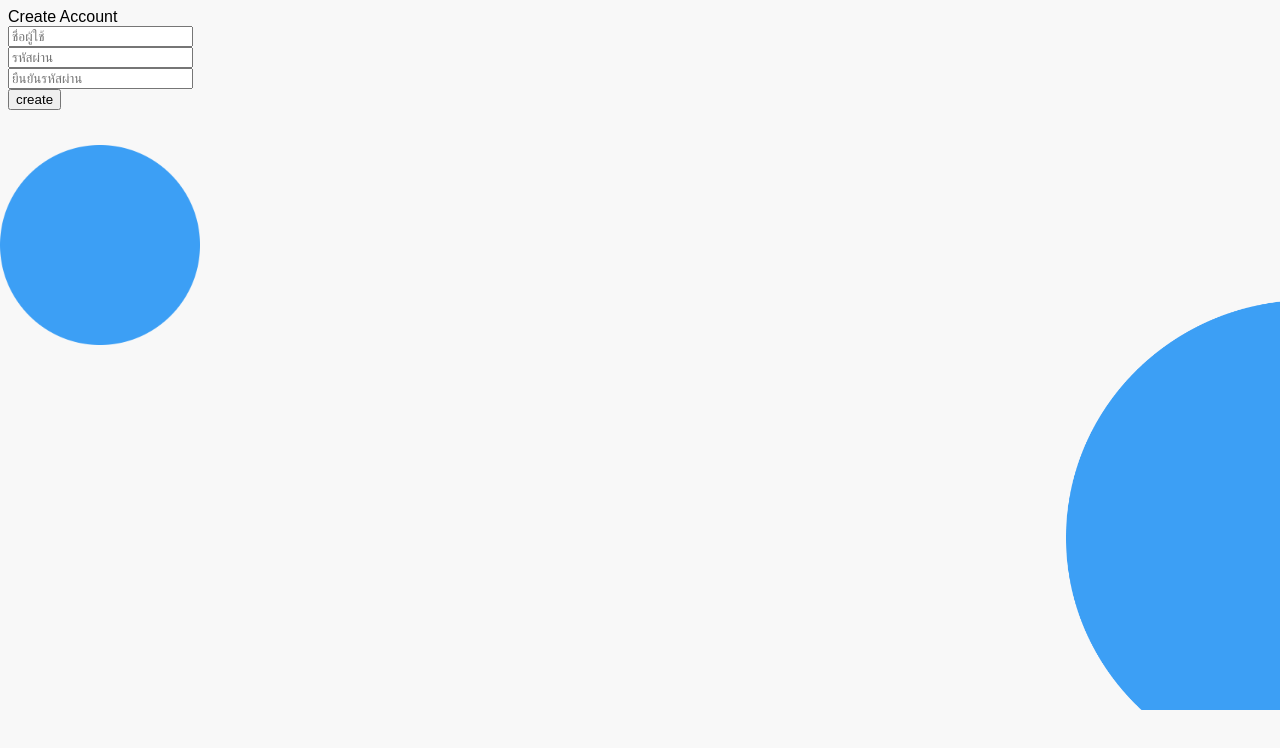
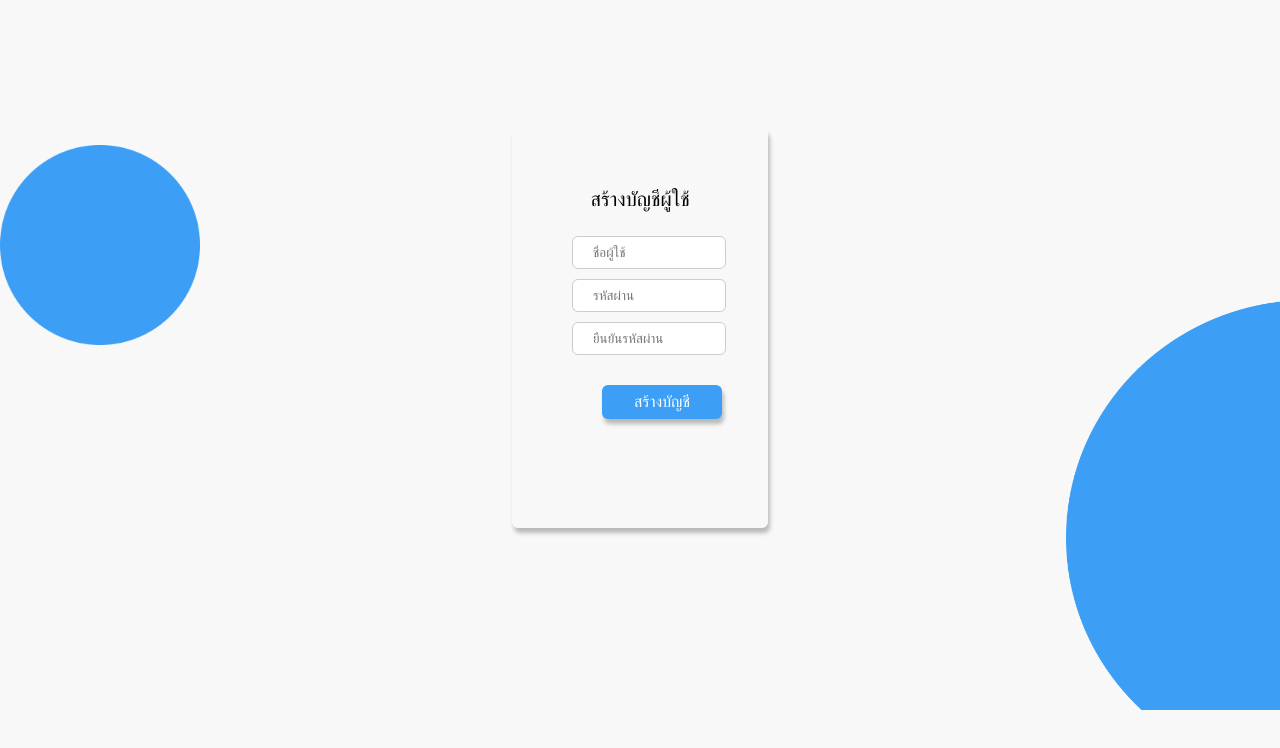
Before and after one commit to Kathaleeyaice/hostel-management, a Vue app: page /register in a window 1280 px wide. Shown: the top 748 px of the page. Built offline with nearby package versions, Linux system fonts and the light colour scheme; a web font is replaced by a local one.

Commit message:
add css code at register screen

```diff
--- a/src/views/registerScreen/registerScreen.vue
+++ b/src/views/registerScreen/registerScreen.vue
@@ -1,6 +1,9 @@
 <template>
   <div class="registerScreen">
-    Create Account
+    <img src="./assets/bg.png" id="backgroung" />
+    <img src="./assets/bg2.png" id="backgroung2" />
+    <div class="createAccountBox">
+      <div class="registerHeader">สร้างบัญชีผู้ใช้</div>
       <div>
         <input type="text" v-model="inputUsername" placeholder="ชื่อผู้ใช้" />
       </div>
@@ -14,7 +17,10 @@
           placeholder="ยืนยันรหัสผ่าน"
         />
       </div>
-    <button v-on:click="createUser()">create</button>
+      <button v-on:click="createUser()" class="registerButton">
+        สร้างบัญชี
+      </button>
+    </div>
   </div>
 </template>
 
@@ -82,4 +88,58 @@ export default {
   props: {}
 };
 </script>
-<style scoped></style>>
+<style scoped>
+.registerScreen {
+  background-color: #f8f8f8;
+  position: fixed;
+  top: 0%;
+  right: 0%;
+  left: 0%;
+  bottom: 0%;
+  font-size: 14px;
+}
+.createAccountBox {
+  width: 20%;
+  height: 50%;
+  margin: auto;
+  margin-top: 10%;
+  box-shadow: 2px 5px 4px rgba(0, 0, 0, 0.25);
+  border-radius: 6px;
+  background-color: #f8f8f8;
+}
+.registerHeader {
+  font-size: 20px;
+  text-align: center;
+  padding-top: 60px;
+  margin-bottom: 25px;
+}
+input {
+  width: 60%;
+  padding: 8px 20px;
+  display: inline-block;
+  border: 1px solid #ccc;
+  border-radius: 6px;
+  box-sizing: border-box;
+  margin-left: 60px;
+  margin-bottom: 10px;
+}
+.registerButton {
+  background-color: #3c9ff5;
+  border: none;
+  color: white;
+  padding: 8px 32px;
+  text-align: center;
+  text-decoration: none;
+  display: inline-block;
+  font-size: 16px;
+  cursor: pointer;
+  border-radius: 6px;
+  box-shadow: 2px 5px 4px rgba(0, 0, 0, 0.25);
+  margin-left: 90px;
+  margin-top: 20px;
+}
+.registeButton:hover {
+  box-shadow: 2px 5px 4px rgba(0, 0, 0, 0.25);
+  background-color: #6abaff;
+}</style
+>>
```
Also changed, not shown: src/views/registerScreen/assets/bg.png (added), src/views/registerScreen/assets/bg2.png (added). Lines whose indentation alone changed are shown as unchanged.
